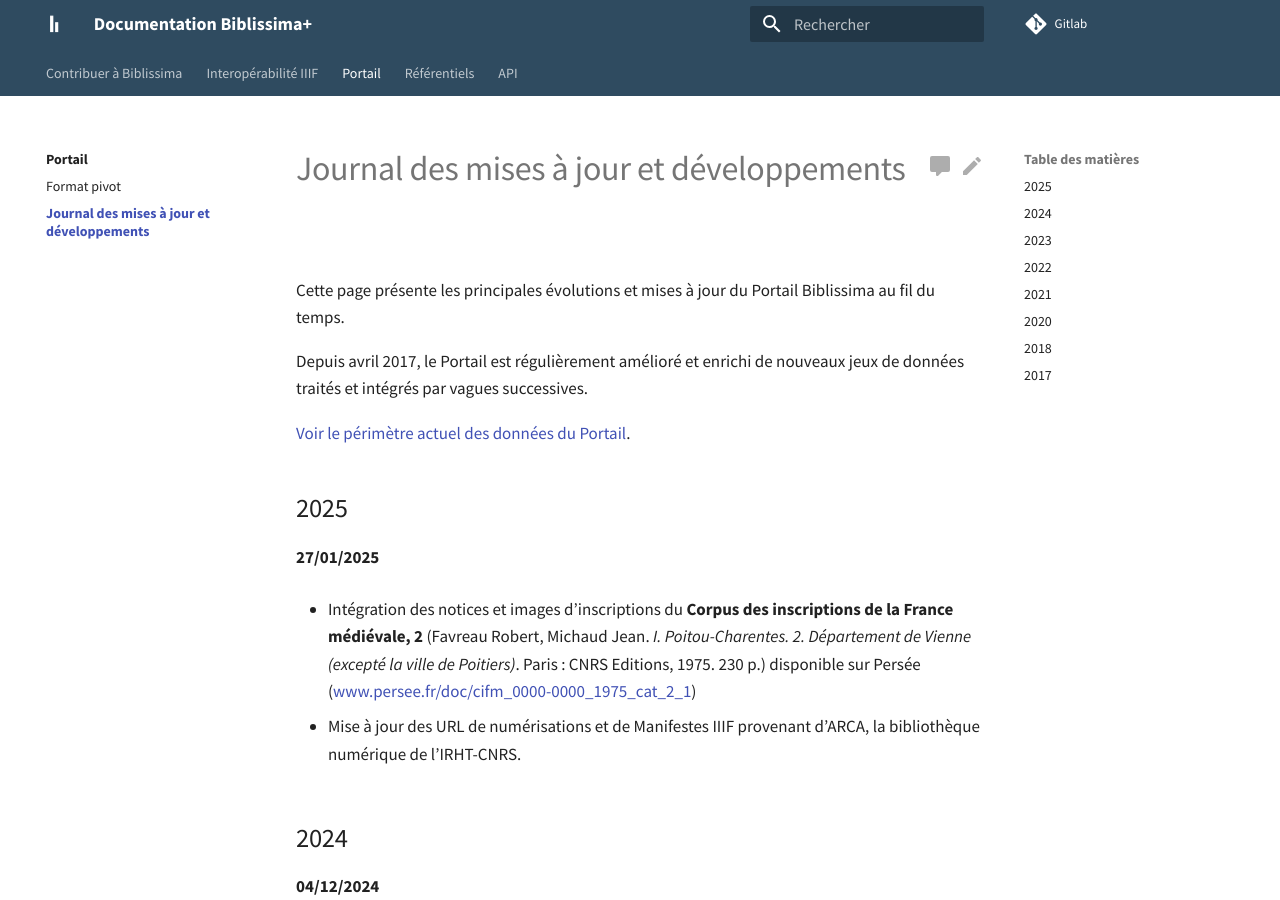
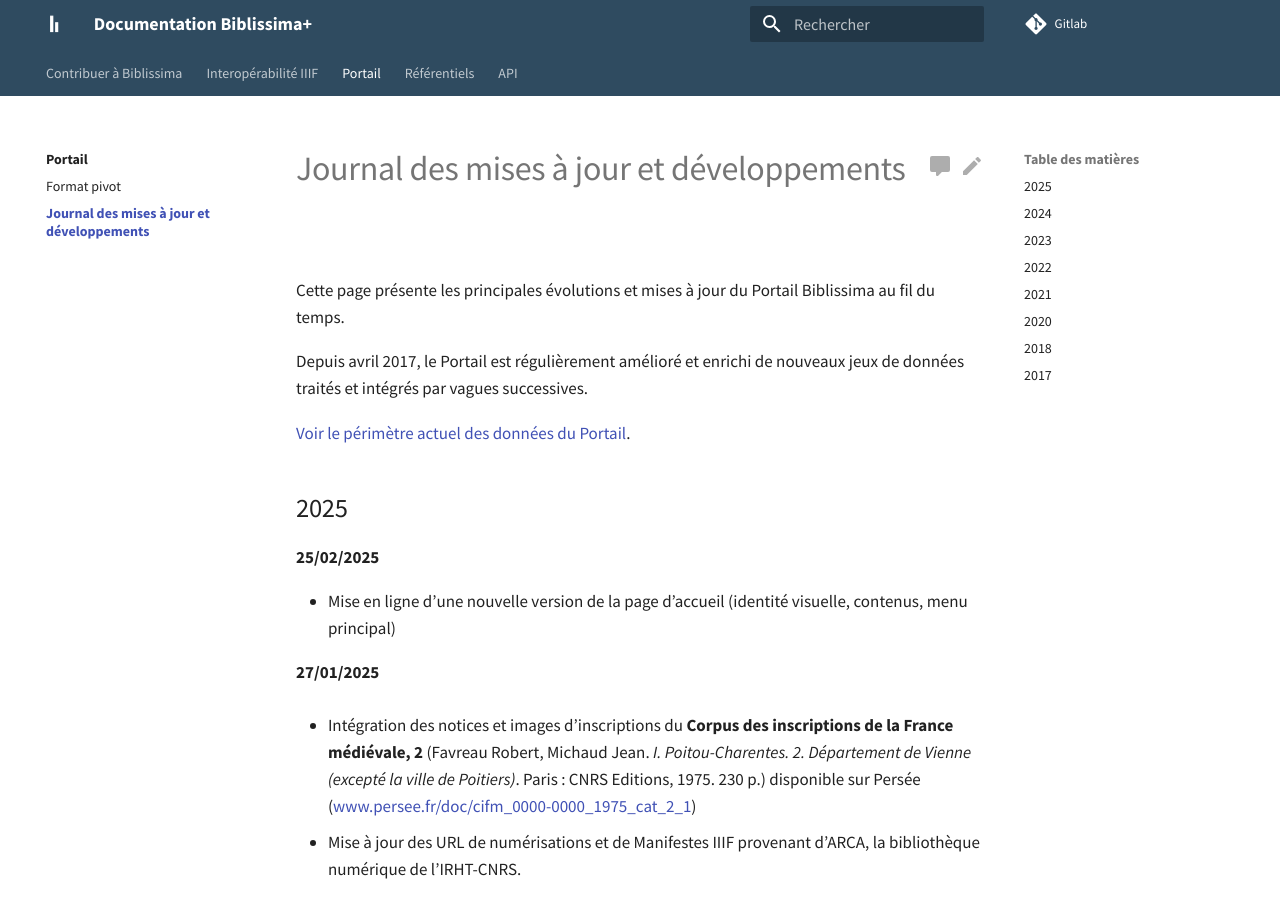
Before and after one commit to biblissima/doc.biblissima, an MkDocs documentation site: the page built from docs/portail/changelog.md, in a window 1280 px wide and 900 px high. Built offline with MkDocs 1.6.1 and Material for MkDocs 9.7.7, drawn with Linux system fonts in a browser that asks for light colours.

Commit message:
Update changelog 25-02-2025

```diff
--- a/docs/portail/changelog.md
+++ b/docs/portail/changelog.md
@@ -7,6 +7,10 @@ Depuis avril 2017, le Portail est régulièrement amélioré et enrichi de nouve
 [Voir le périmètre actuel des données du Portail](https://portail.biblissima.fr/fr/data-sources).
 
 ## 2025
+
+**25/02/2025**
+
+- Mise en ligne d'une nouvelle version de la page d'accueil (identité visuelle, contenus, menu principal)
 
 **27/01/2025**
 
```
